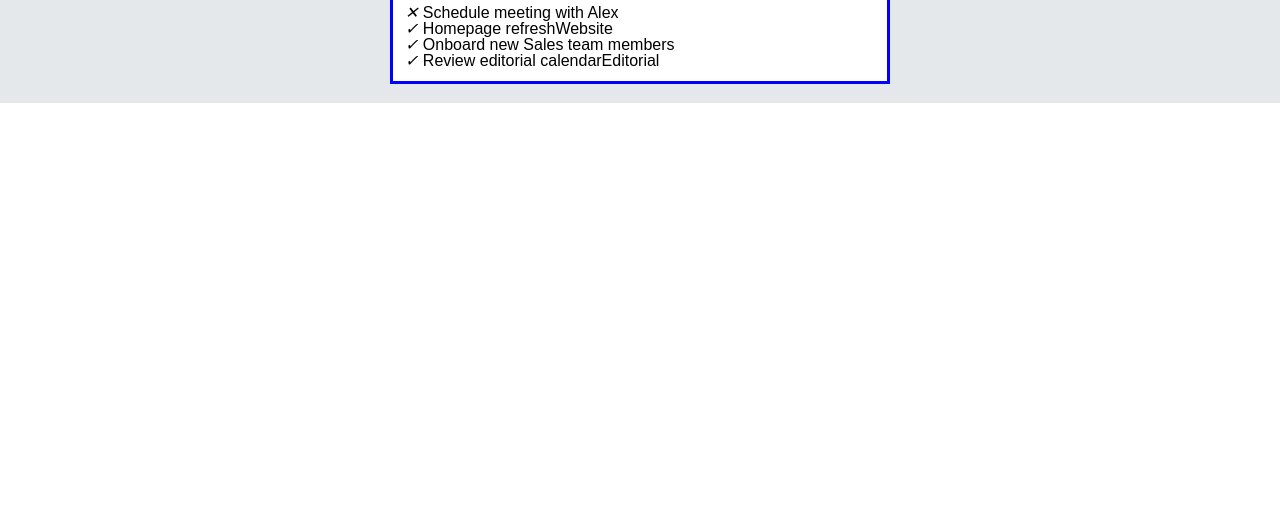
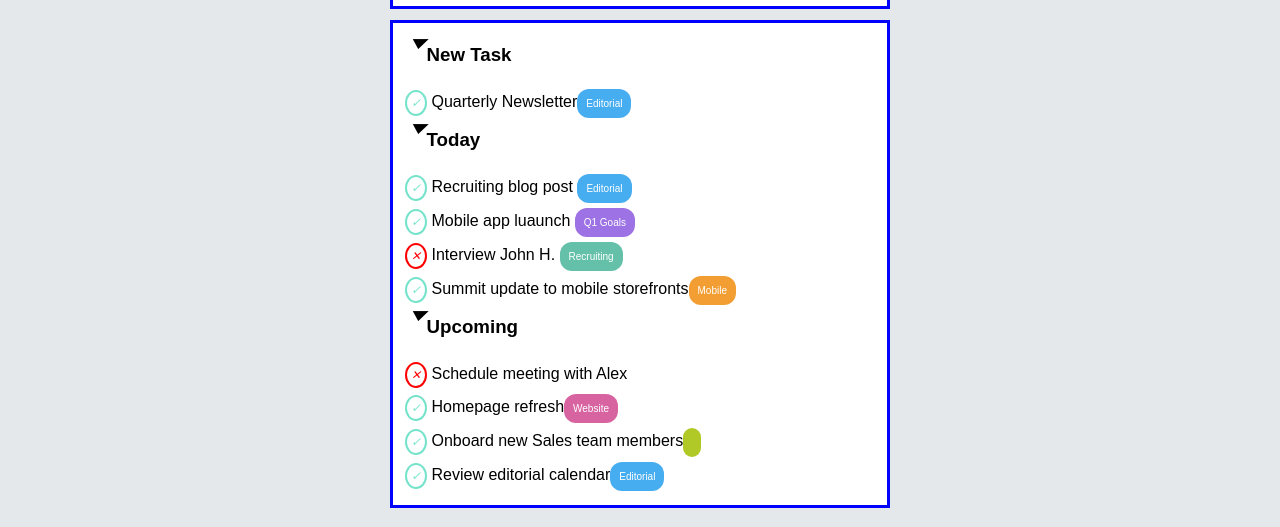
Before and after one commit to simla04/html-css-toboolist, a plain HTML site: page index.html in a window 1280 px wide. Shown: the part 368-895 px from the top of the page. Before the commit the page ends 800 px from the top, so only its background shows below. Drawn offline with Linux system fonts and the light colour scheme.

Commit message:
tag completati

```diff
--- a/css/style.css
+++ b/css/style.css
@@ -8,7 +8,16 @@
 
 li {
     list-style: none;
-    line-height: 1rem;
+    line-height: 2rem;
+}
+
+header, .logo{
+    width: 100%;
+}
+.logo img{width: 20%;
+}
+.logo h1{
+    display: inline;inline;
 }
 
 .menu, .container{
@@ -52,3 +61,60 @@ main {
 .container{
     margin: 0.2rem auto;
 }
+
+.arrow{
+    font-size: 30px;
+    vertical-align: -webkit-baseline-middle;
+}
+
+.tick, .wrong {
+    text-align: center;
+    border-radius: 131%;
+    padding: 4px;
+    font-size: 12px;
+}
+
+.tick {
+    color: rgba(117, 227, 203, 1);
+    border: 2px solid rgba(117, 227, 203, 1);
+}
+.wrong{
+    color:red;
+    border: 2px solid red;
+}
+
+.blue-back, .purple-back, .green-back, .orange-back, .fucsia-back, .green2-back {
+    font-size: 10px;
+    color: white;
+    padding: 9px;
+    border-radius: 12px;
+}
+
+.blue-back{
+    background-color:rgba(71, 173, 241, 1);
+    border-color: rgba(71, 173, 241, 1);
+}
+
+.purple-back{
+    background-color:rgba(156, 114, 228, 1) ;
+    border-color:rgba(156, 114, 228, 1) ;
+}
+.green-back{
+    background-color:rgba(100, 192, 169, 1) ;
+    border-color:rgba(100, 192, 169, 1) ;
+
+}
+.orange-back{
+    background-color:rgba(242, 158, 51, 1) ;
+    border-color: rgba(242, 158, 51, 1) ;
+
+}
+.fucsia-back{
+    background-color:rgba(216, 99, 161, 1) ;
+    border-color:rgba(216, 99, 161, 1) ;
+
+}
+.green2-back{
+    background-color:rgba(176, 201, 38, 1) ;
+    border-color:rgba(176, 201, 38, 1) ;
+}
```
